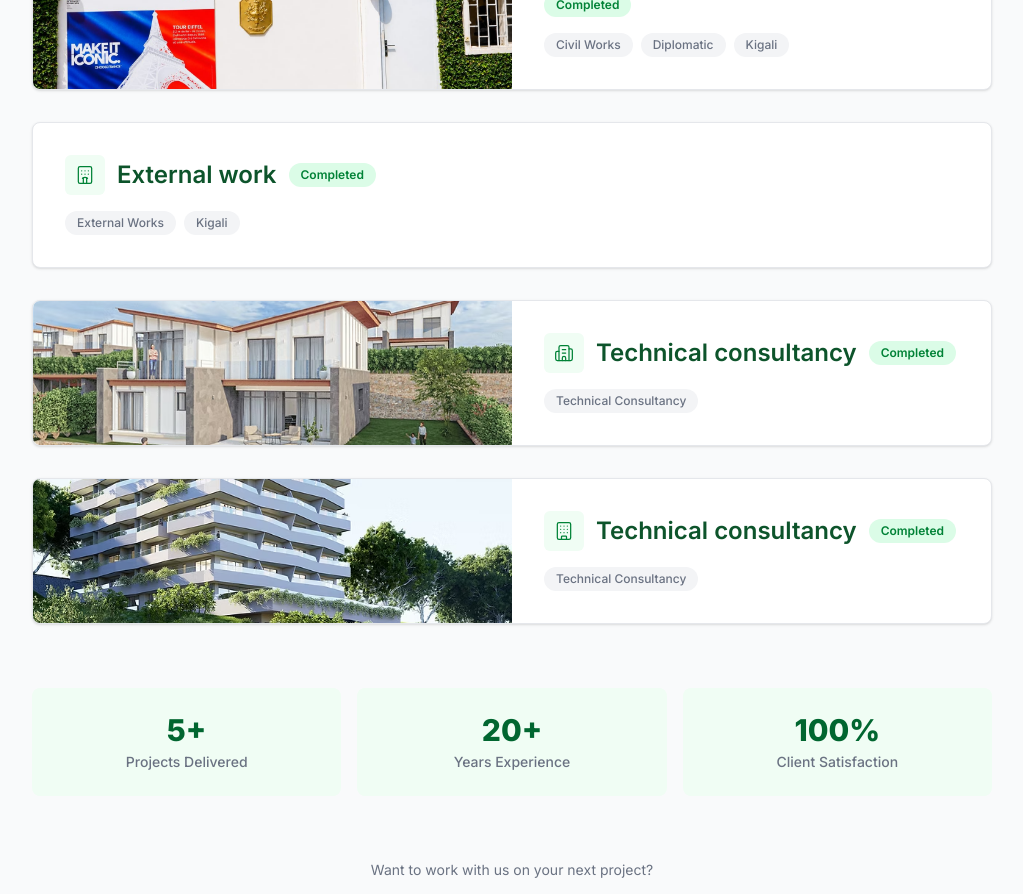
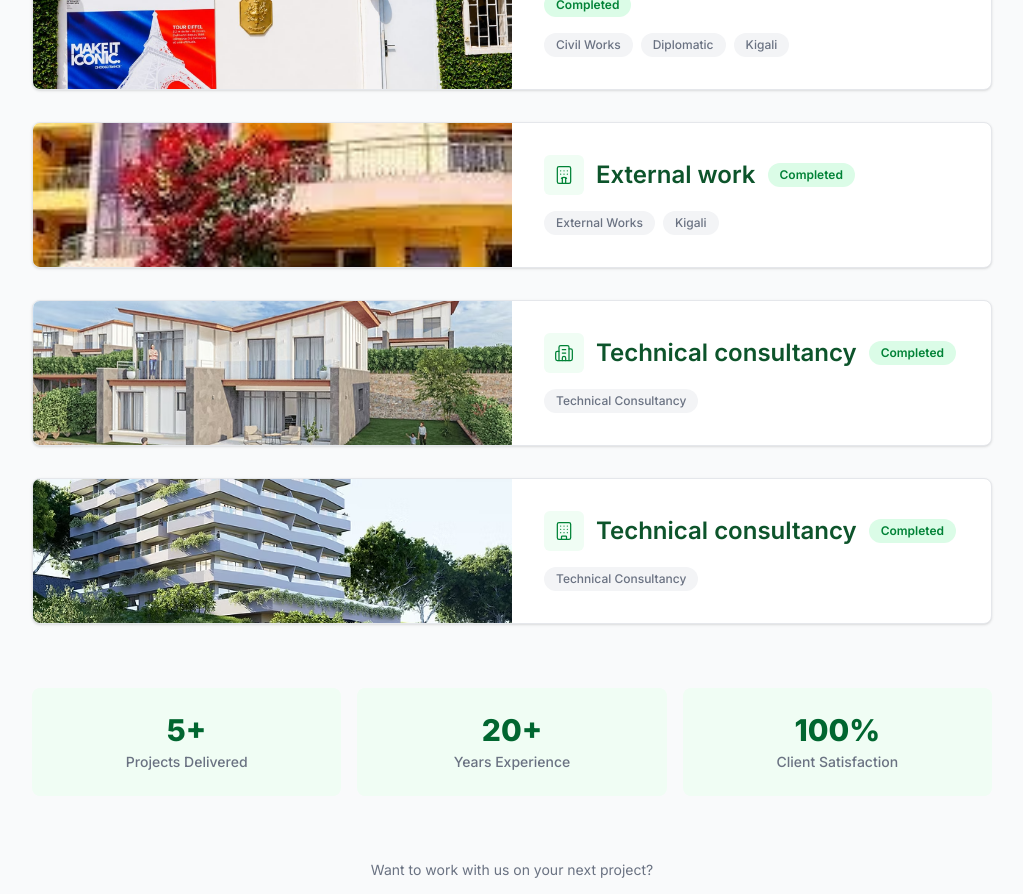
Before and after one commit to japhet175/ecostruct-rwanda, a Next.js app: page /realisations in a window 1280 px wide. Shown: the part 880-1774 px from the top of the page, without its empty margins (128-1151 px from the left). Built offline with nearby package versions, Linux system fonts and the light colour scheme.

Commit message:
feat: add Galaxy Hotel photo
Co-Authored-By: Claude Code <noreply@anthropic.com>

```diff
--- a/app/realisations/page.tsx
+++ b/app/realisations/page.tsx
@@ -18,7 +18,7 @@ interface Project {
 const PROJECT_IMAGES: (string | null)[] = [
   '/images/projects/antoine-st-exupery.jpeg',
   '/images/projects/ambassade-france-residence.jpeg',
-  null,
+  '/images/projects/galaxy-hotel.jpeg',
   '/images/projects/isango-phase-3.avif',
   '/images/projects/one-residence.avif',
 ]
```
Also changed, not shown: public/images/projects/galaxy-hotel.jpeg (added).
